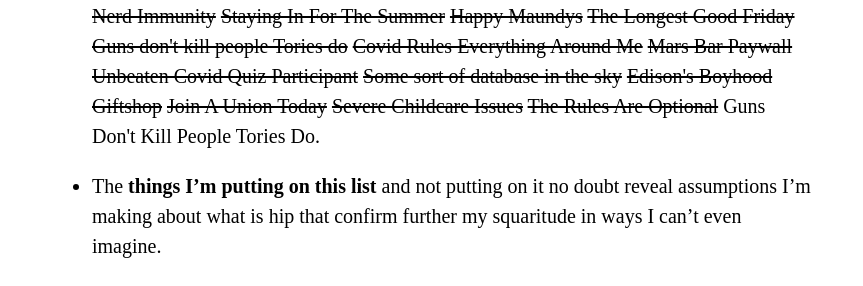
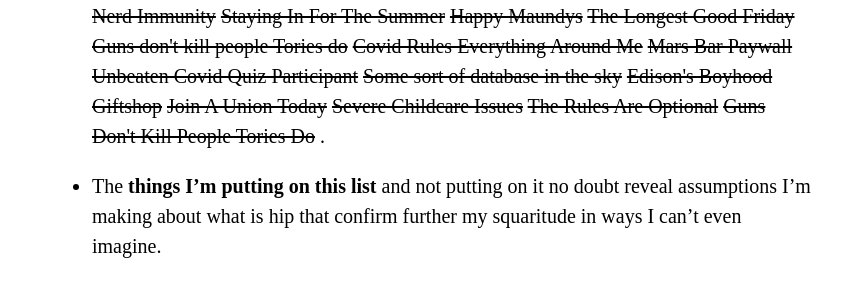
Before and after one commit to paulfitz/paulfitz.github.io, a Jekyll site: the page built from index.html, in a window 1280 px wide and 900 px high, scrolled down 22191 px. Shown: the part 165-451 px from the top of the window, without its empty margins (208-1071 px from the left). Built offline with Jekyll 4.4.1, drawn with Linux system fonts in a browser that asks for light colours; nearby versions of some CDN libraries.

```diff
--- a/_data/pikes.json
+++ b/_data/pikes.json
@@ -220,5 +220,6 @@
   "Join A Union Today",
   "Severe Childcare Issues",
   "The Rules Are Optional",
-  "Guns Don&#39;t Kill People Tories Do"
+  "Guns Don&#39;t Kill People Tories Do",
+  ""
 ]
```
